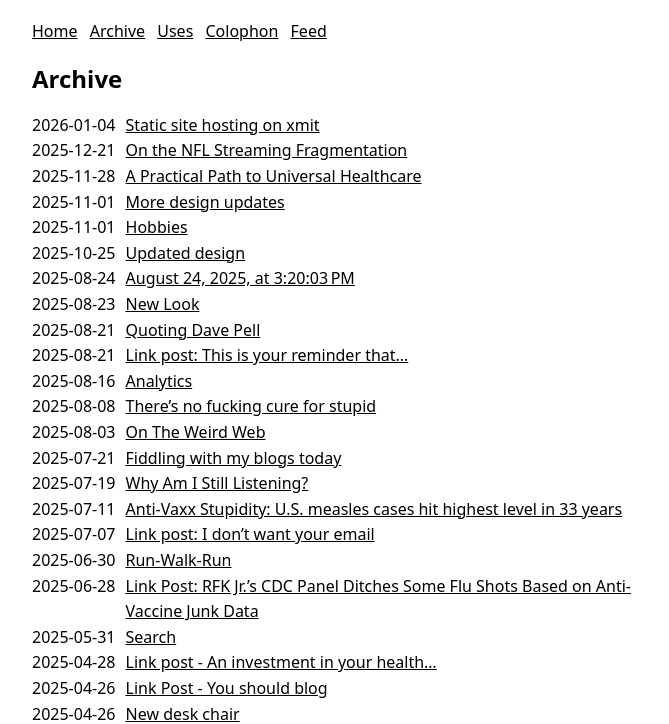
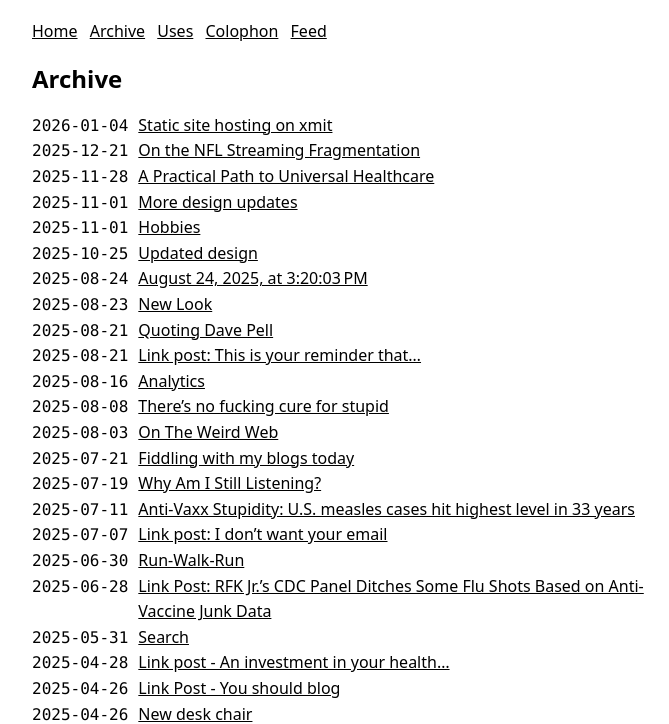
Before and after one commit to ldstep/ldstepweblog, an Eleventy site: page src/posts.md in a window 1280 px wide. Shown: the part 83-807 px from the top of the page, without its empty margins (283-952 px from the left). Built offline with nearby package versions, Linux system fonts and the light colour scheme; Eleventy itself is replaced by a stand-in of ours; files that its build step writes are made by us from their sources.

Commit message:
Update style.css

```diff
--- a/src/css/style.css
+++ b/src/css/style.css
@@ -174,6 +174,7 @@ ul.blog-posts li {
 
 ul.blog-posts li span {
     flex: 0 0 130px;
+    font-family: var(--font-code);
 }
 
 ul.blog-posts li a:visited {
@@ -191,7 +192,7 @@ ul.blog-posts li a:visited {
     display: flex;
     gap: 10px;
     align-items: flex-start;
-    font-family: var(--font-main);
+    font-family: var(--font-code);
     color: var(--text-color);
 }
 
```
